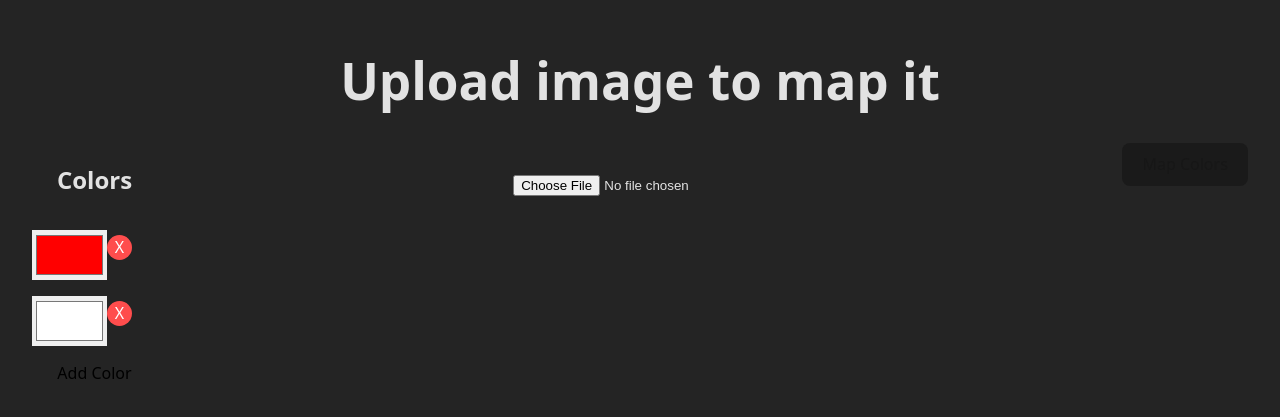
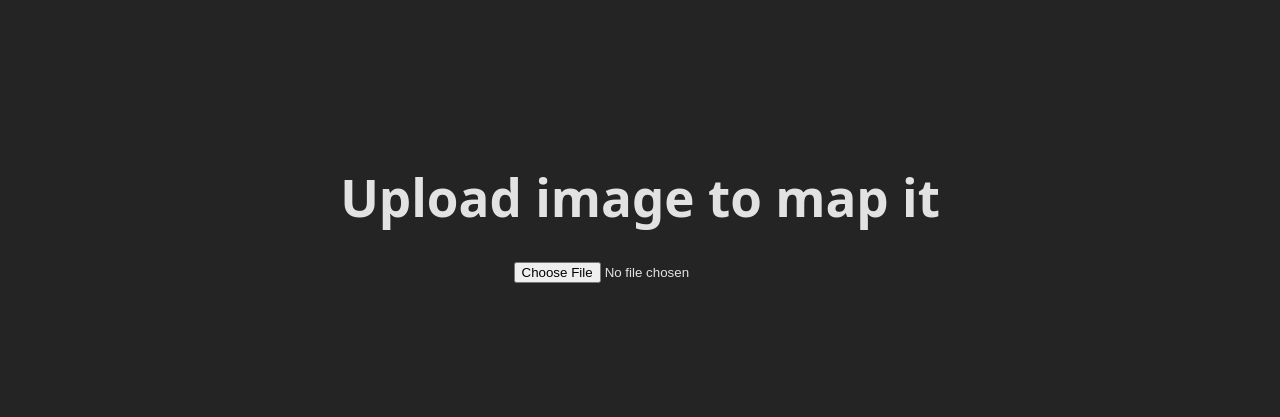
Before and after one commit to TheStrgamer/Marching-Image, a React (Vite) app in the folder frontend/colormap/: page / in a window 1280 px wide. Shown: the part 191-608 px from the top of the page. Built offline with nearby package versions, Linux system fonts and the light colour scheme.

Commit message:
Added demo tsx

```diff
--- a/frontend/colormap/src/App.tsx
+++ b/frontend/colormap/src/App.tsx
@@ -2,6 +2,7 @@ import './App.css'
 import ImageUpload from './components/ImageUpload'
 import ColorpickerList from './components/ColorpickerList'
 import { useState } from 'react';
+import MarchSquareDemo from './components/MarchSquareDemo';
 
 
 
@@ -48,7 +49,7 @@ function App() {
     <>
         <h1>Upload image to map it</h1>
         <div className="content">
-          <div>
+          {/* <div>
           <h2>Colors</h2>
           <ColorpickerList setColorList={setColors} />
           </div>
@@ -64,7 +65,9 @@ function App() {
                 <img src={resultImage} alt="Mapped result" />
               </div>
             )}
-          </div>
+          </div> */}
+
+          <MarchSquareDemo></MarchSquareDemo>
 
         </div>
     </>
--- /dev/null
+++ b/frontend/colormap/src/components/MarchSquareDemo.tsx
@@ -0,0 +1,78 @@
+import React, { useRef, useState } from "react";
+import { marchingSquares } from "../scripts/marchingSquares";
+
+function MarchSquareDemo({}) {
+  const fileInputRef = useRef<HTMLInputElement | null>(null);
+  const canvasRef = useRef<HTMLCanvasElement | null>(null);
+  const [stlData, setStlData] = useState<string>("");
+
+  // Convert image -> matrix of 0/1
+  const imageToMatrix = (img: HTMLImageElement, threshold = 240): number[][] => {
+    const canvas = canvasRef.current!;
+    const ctx = canvas.getContext("2d")!;
+    canvas.width = img.width;
+    canvas.height = img.height;
+    ctx.drawImage(img, 0, 0, img.width, img.height);
+
+    const imageData = ctx.getImageData(0, 0, img.width, img.height);
+    const data = imageData.data;
+
+    const matrix: number[][] = [];
+    for (let y = 0; y < img.height; y++) {
+      const row: number[] = [];
+      for (let x = 0; x < img.width; x++) {
+        const idx = (y * img.width + x) * 4;
+        const r = data[idx];
+        const g = data[idx + 1];
+        const b = data[idx + 2];
+        // Treat "almost white" as 0
+        const value = (r > threshold && g > threshold && b > threshold) ? 0 : 1;
+        row.push(value);
+      }
+      matrix.push(row);
+    }
+    return matrix;
+  };
+
+  // Handle file input
+  const handleFileChange = (e: React.ChangeEvent<HTMLInputElement>) => {
+    const file = e.target.files?.[0];
+    if (!file) return;
+    const img = new Image();
+    img.onload = () => {
+      const matrix = imageToMatrix(img);
+      const ms = new marchingSquares(matrix, matrix[0].length, matrix.length);
+      ms.marchingSquares(matrix);
+      const stl = ms.export();
+      setStlData(stl);
+      triggerDownload(stl, "model.stl");
+    };
+    img.src = URL.createObjectURL(file);
+  };
+
+  // Trigger file download
+  const triggerDownload = (data: string, filename: string) => {
+    const blob = new Blob([data], { type: "application/sla" });
+    const url = URL.createObjectURL(blob);
+    const link = document.createElement("a");
+    link.href = url;
+    link.download = filename;
+    link.click();
+    URL.revokeObjectURL(url);
+  };
+
+  return (
+    <div className="marchSquareDemo">
+      <input
+        type="file"
+        accept="image/*"
+        ref={fileInputRef}
+        onChange={handleFileChange}
+      />
+      <canvas ref={canvasRef} style={{ display: "none" }} />
+      {stlData && <p>STL file generated and downloaded!</p>}
+    </div>
+  );
+}
+
+export default MarchSquareDemo;
```
